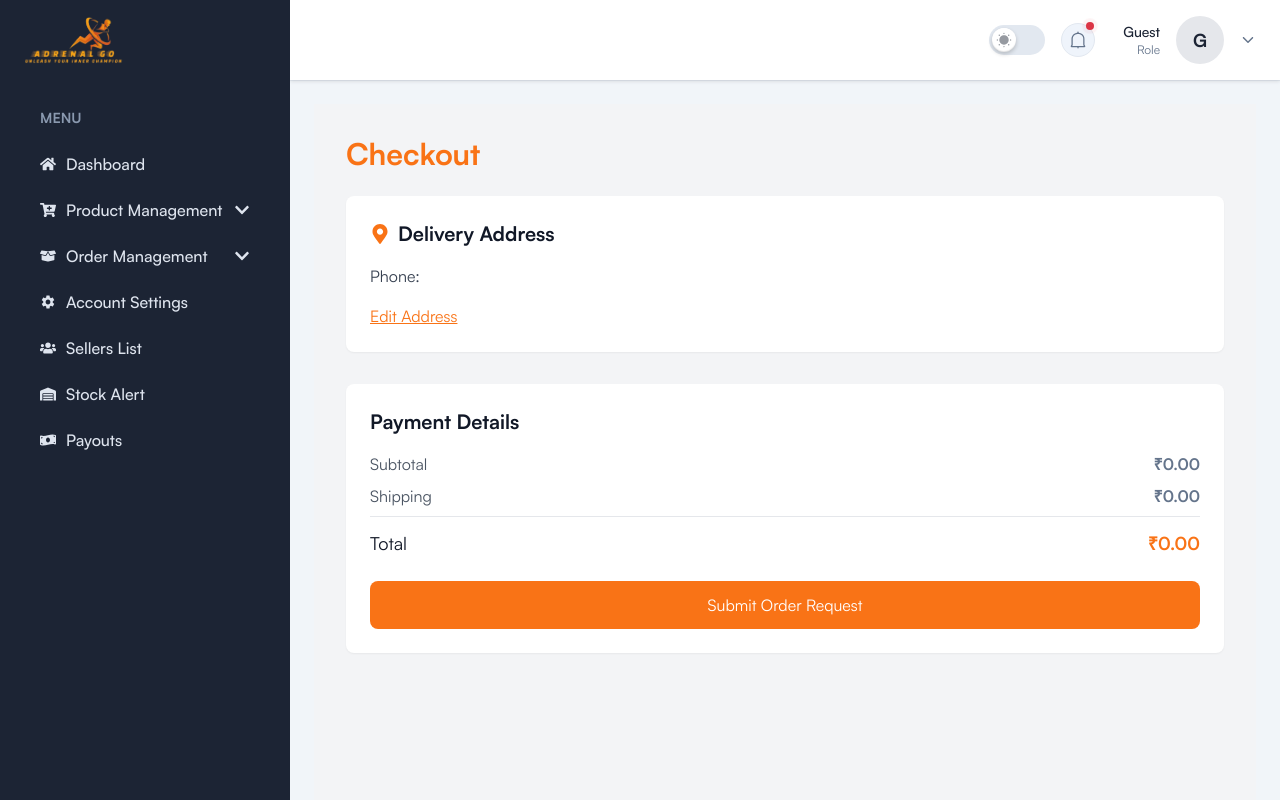
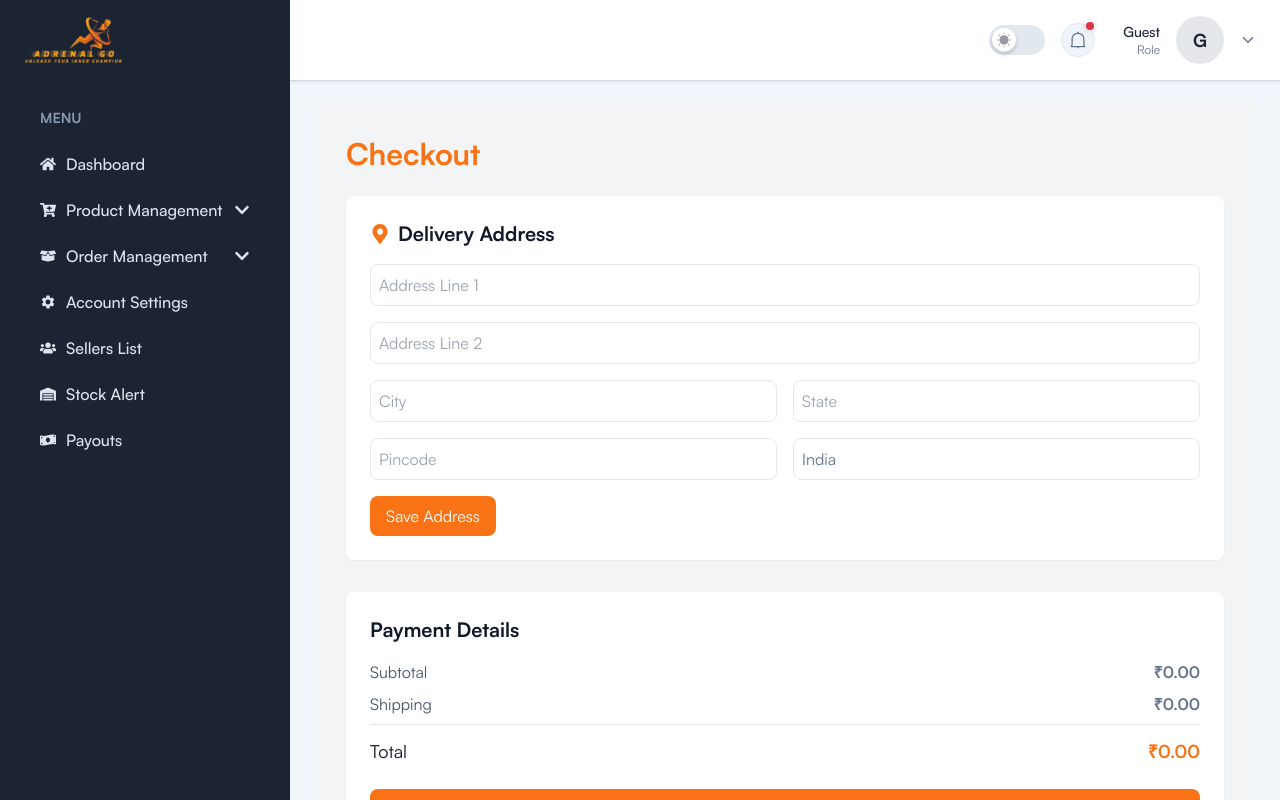
Before and after one commit to Himanshu-shivgotra/loopXpress-Frontend, a React (Vite) app: page /checkout in a window 1280 px wide. Built offline with nearby package versions, Linux system fonts and the light colour scheme; no server answers; sample sign-in values are in the browser's storage.

Commit message:
payment changes , address added

```diff
--- a/src/App.tsx
+++ b/src/App.tsx
@@ -133,7 +133,6 @@ function App() {
           <Route path="/product/:id" element={<ProductDetails />} />
           <Route path="/seller/edit-product/:id" element={<EditProduct />} />
           <Route path="/seller/product-list" element={<ProductList />} />
-          <Route path="/seller/product/:id" element={<ProductDetails />} />
           <Route path='/inventory' element={<Inventory/>} />
           <Route path='/inventory/cart' element={<Cart/>} />
           <Route path='/checkout' element={<Checkout/>} />
--- a/src/common/axiosInstance.tsx
+++ b/src/common/axiosInstance.tsx
@@ -2,8 +2,8 @@ import axios from 'axios';
 
 const axiosInstance = axios.create({
 
-  baseURL: 'http://localhost:5000',
-  // baseURL: 'https://loopxpress-backend.onrender.com',
+  // baseURL: 'http://localhost:5000',
+  baseURL: 'https://loopxpress-backend.onrender.com',
   headers: {
     'Content-Type': 'application/json',
   },
--- /dev/null
+++ b/src/components/Address/Address.tsx
@@ -0,0 +1,131 @@
+import React, { useState } from 'react';
+import { FaMapMarkerAlt } from 'react-icons/fa';
+
+interface AddressProps {
+    initialAddress?: string;
+    onSave: (address: string) => void;
+}
+
+interface AddressFields {
+    line1: string;
+    line2: string;
+    city: string;
+    state: string;
+    pincode: string;
+    country: string;
+}
+
+const parseAddressString = (address: string): AddressFields => {
+    const parts = address.split(', ');
+    return {
+        line1: parts[0] || '',
+        line2: parts[1] || '',
+        city: parts[2] || '',
+        state: parts[3]?.split(' - ')[0] || '',
+        pincode: parts[3]?.split(' - ')[1] || '',
+        country: parts[4] || 'India'
+    };
+};
+
+const Address = ({ initialAddress = '', onSave }: AddressProps) => {
+    const [currentAddress, setCurrentAddress] = useState(initialAddress);
+    const initialFields = currentAddress ? parseAddressString(currentAddress) : {
+        line1: '',
+        line2: '',
+        city: '',
+        state: '',
+        pincode: '',
+        country: 'India'
+    };
+
+    const [addressFields, setAddressFields] = useState<AddressFields>(initialFields);
+    const [isEditing, setIsEditing] = useState(!currentAddress);
+
+    const handleSave = () => {
+        const addressString = formatAddressString(addressFields);
+        setCurrentAddress(addressString);
+        onSave(addressString);
+        setIsEditing(false);
+    };
+
+    const formatAddressString = (fields: AddressFields): string => {
+        return `${fields.line1}, ${fields.line2}, ${fields.city}, ${fields.state} - ${fields.pincode}, ${fields.country}`;
+    };
+
+    return (
+        <div className="bg-white dark:bg-gray-800 p-6 rounded-lg shadow-sm mb-8">
+            <h2 className="text-xl font-bold text-gray-900 dark:text-gray-100 mb-4 flex items-center">
+                <FaMapMarkerAlt className="mr-2 text-orange-500" />
+                Delivery Address
+            </h2>
+            {isEditing ? (
+                <div className="space-y-4">
+                    <input
+                        type="text"
+                        className="w-full p-2 border rounded-lg dark:bg-gray-700 dark:border-gray-600 dark:text-white"
+                        placeholder="Address Line 1"
+                        value={addressFields.line1}
+                        onChange={(e) => setAddressFields({...addressFields, line1: e.target.value})}
+                    />
+                    <input
+                        type="text"
+                        className="w-full p-2 border rounded-lg dark:bg-gray-700 dark:border-gray-600 dark:text-white"
+                        placeholder="Address Line 2"
+                        value={addressFields.line2}
+                        onChange={(e) => setAddressFields({...addressFields, line2: e.target.value})}
+                    />
+                    <div className="grid grid-cols-2 gap-4">
+                        <input
+                            type="text"
+                            className="p-2 border rounded-lg dark:bg-gray-700 dark:border-gray-600 dark:text-white"
+                            placeholder="City"
+                            value={addressFields.city}
+                            onChange={(e) => setAddressFields({...addressFields, city: e.target.value})}
+                        />
+                        <input
+                            type="text"
+                            className="p-2 border rounded-lg dark:bg-gray-700 dark:border-gray-600 dark:text-white"
+                            placeholder="State"
+                            value={addressFields.state}
+                            onChange={(e) => setAddressFields({...addressFields, state: e.target.value})}
+                        />
+                    </div>
+                    <div className="grid grid-cols-2 gap-4">
+                        <input
+                            type="text"
+                            className="p-2 border rounded-lg dark:bg-gray-700 dark:border-gray-600 dark:text-white"
+                            placeholder="Pincode"
+                            value={addressFields.pincode}
+                            onChange={(e) => setAddressFields({...addressFields, pincode: e.target.value})}
+                        />
+                        <input
+                            type="text"
+                            className="p-2 border rounded-lg dark:bg-gray-700 dark:border-gray-600 dark:text-white"
+                            placeholder="Country"
+                            value={addressFields.country}
+                            onChange={(e) => setAddressFields({...addressFields, country: e.target.value})}
+                        />
+                    </div>
+                    <button
+                        className="bg-orange-500 text-white py-2 px-4 rounded-lg hover:bg-orange-600"
+                        onClick={handleSave}
+                    >
+                        Save Address
+                    </button>
+                </div>
+            ) : (
+                <div className="text-gray-700 dark:text-gray-300">
+                    <p>{currentAddress || "No address provided"}</p>
+                    <button
+                        className="mt-4 text-orange-500 hover:text-orange-600 underline"
+                        onClick={() => setIsEditing(true)}
+                    >
+                        Edit Address
+                    </button>
+                </div>
+            )}
+        </div>
+    );
+};
+
+export default Address;
--- a/src/pages/Warehouse/Checkout.tsx
+++ b/src/pages/Warehouse/Checkout.tsx
@@ -4,6 +4,7 @@ import { FaMapMarkerAlt } from 'react-icons/fa';
 import axiosInstance from '../../common/axiosInstance';
 import { useLocation, useNavigate } from 'react-router-dom';
 import toast from 'react-hot-toast';
+import Address from '../../components/Address/Address';
 
 interface CartItem {
     _id: string;
@@ -27,7 +28,7 @@ const Checkout = () => {
     const [isVerifyingGst, setIsVerifyingGst] = useState(false);
     const location = useLocation();
     const [cartItems, setCartItems] = useState<CartItem[]>([]);
-
+    const [manualAddress, setManualAddress] = useState('');
 
     // Calculate totals based on cart items
     const totalPrice = cartItems.reduce((total, item) => {
@@ -37,7 +38,6 @@ const Checkout = () => {
 
     const shippingFee = 0;
     const totalAmount = totalPrice + shippingFee;
-    console.log(totalPrice)
     useEffect(() => {
         if (location.state?.cartItems) {
             setCartItems(location.state.cartItems);
@@ -78,30 +78,40 @@ const Checkout = () => {
 
     const handleOrderRequest = async () => {
         try {
+            if (!manualAddress && !gstDetails?.address) {
+                toast.error("Please provide a delivery address");
+                return;
+            }
+
             const productData = cartItems.map(item => ({
-                title: item.product?.title,
-                brand: item.product?.brand,
+                productId: item.product._id,
+                quantity: item.quantity,
+                price: item.product.discountedPrice,
+                brand: item.product.brand,
                 category: item.product.category,
-                discountedPrice: item.product.discountedPrice,
-                subcategory: item.product.subcategory
+                subcategory: item.product.subcategory,
+                title: item.product.title
             }));
 
-            // Calculate total discounted price
             const totalDiscountedPrice = cartItems.reduce((total, item) => {
                 return total + (item.product.discountedPrice * item.quantity);
             }, 0);
 
-            // Create order request with discounted price
             const response = await axiosInstance.post("/api/payment/createOrderRequest", {
                 amount: totalDiscountedPrice,
-                items: productData
+                items: productData,
+                address: gstDetails?.address || manualAddress
             });
 
-            toast.success("Order request submitted successfully!");
-            navigate('/orders');
-        } catch (error) {
+            if (response.data.success) {
+                toast.success("Order request submitted successfully!");
+                navigate('/orders');
+            } else {
+                toast.error(response.data.message || "Failed to submit order");
+            }
+        } catch (error: any) {
             console.error("Error submitting order request:", error);
-            toast.error("Error submitting order request");
+            toast.error(error.response?.data?.message || "Error submitting order request");
         }
     };
 
@@ -109,35 +119,15 @@ const Checkout = () => {
         <div className="container mx-auto p-4 md:p-8 bg-gray-100 dark:bg-gray-900 min-h-screen">
             <h1 className="text-3xl font-bold text-orange-500 mb-6">Checkout</h1>
 
-            {/* Delivery Address Section */}
-            <div className="bg-white dark:bg-gray-800 p-6 rounded-lg shadow-sm mb-8">
-                <h2 className="text-xl font-bold text-gray-900 dark:text-gray-100 mb-4 flex items-center">
-                    <FaMapMarkerAlt className="mr-2 text-orange-500" />
-                    Delivery Address
-                </h2>
-                {loading ? (
-                    <div className="animate-pulse">
-                        <div className="h-4 bg-gray-200 dark:bg-gray-700 rounded w-1/2 mb-2"></div>
-                        <div className="h-4 bg-gray-200 dark:bg-gray-700 rounded w-3/4"></div>
-                    </div>
-                ) : error ? (
-                    <p className="text-red-500">{error.message}</p>
-                ) : (
-                    <div className="text-gray-700 dark:text-gray-300">
-                        <p className="font-semibold">{userInfo?.businessDetails.businessName}</p>
-                        <p>Phone: {userInfo?.businessDetails.businessPhone}</p>
-                        {gstDetails && (
-                            <p><strong>Address:</strong> {gstDetails.address || "Adress not found"}</p>
-                        )}
-                    </div>
-                )}
-                <button
-                    className="mt-4 text-orange-500 hover:text-orange-600 underline"
-                    onClick={() => {/* Open address edit modal */ }}
-                >
-                    Edit Address
-                </button>
-            </div>
+            {/* Address Section */}
+            {gstDetails?.address ? (
+                <Address
+                    initialAddress={gstDetails.address}
+                    onSave={setManualAddress}
+                />
+            ) : (
+                <Address onSave={setManualAddress} />
+            )}
 
             {/* Payment Section */}
             <div className="bg-white dark:bg-gray-800 p-6 rounded-lg shadow-sm">
--- a/src/pages/Warehouse/ProductCard.tsx
+++ b/src/pages/Warehouse/ProductCard.tsx
@@ -58,10 +58,6 @@ const ProductCard = ({ ProductData }: Props) => {
     }
   };
 
-  const handleBuyNow = (e: React.MouseEvent) => {
-    e.stopPropagation();
-    navigate(`/checkout?productId=${ProductData._id}&quantity=1`);
-  };
 
   return (
     <div
```
Also changed, not shown: src/pages/Payment/Payment.tsx (+55 -20 lines), src/pages/Product/ProductDetails.tsx (+49 -10 lines).
